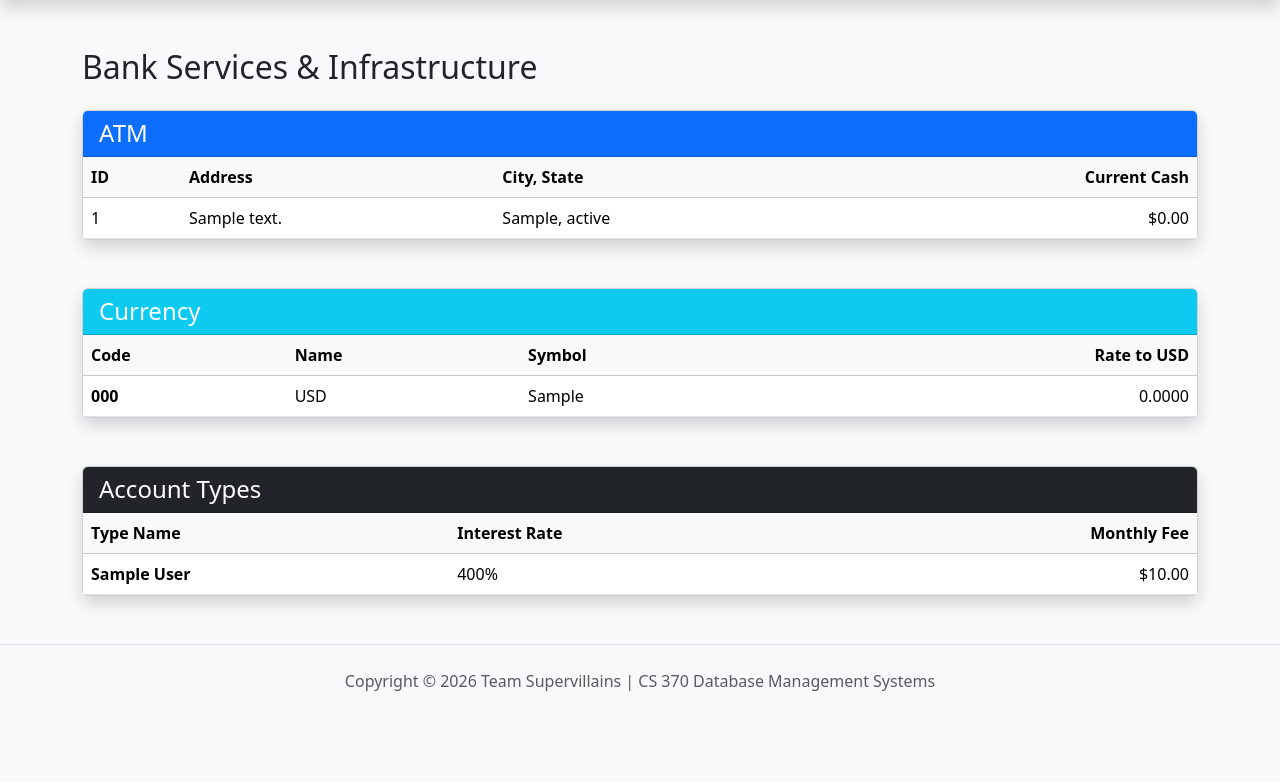
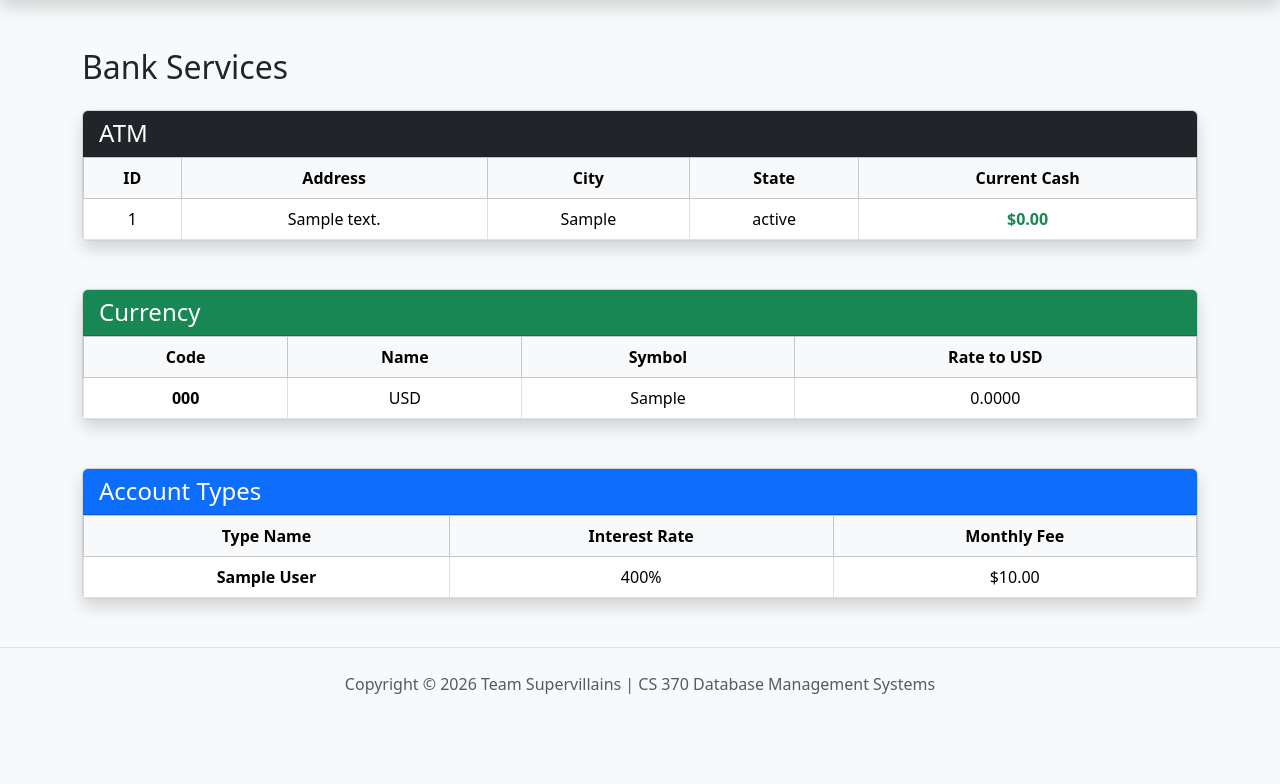
Before and after one commit to alomeli13/CS370-Online-Banking-Database, a PHP site: page /report1_services.php in a window 1280 px wide. Shown: the part 56-840 px from the top of the page. Before the commit the page ends 747 px from the top, so only its background shows below. Run offline with PHP 8.4, Linux system fonts and the light colour scheme; tables that the repository leaves empty or names only in its code hold one stand-in row (values such as "Sample post").

Commit message:
adjusted report 1 with text centering and gridlines
Signed-off-by: Destiny Abuwa <dabuwa@mail.bradley.edu>

```diff
--- a/_header.php
+++ b/_header.php
@@ -69,17 +69,18 @@
                     </a>
                     <ul class="dropdown-menu dropdown-menu-end shadow" aria-labelledby="navbarDropdown">
                         <li>
-                            <a class="dropdown-item <?php echo (isset($current_page) && $current_page == 'import1') ? 'active' : ''; ?>"
+                            <a class="dropdown-item <?php echo (isset($current_page) && $current_page == 'report1') ? 'active' : ''; ?>"
                                href="report1_services.php">1. Services Report</a>
                         </li>
                         <li>
-                            <a class="dropdown-item <?php echo (isset($current_page) && $current_page == 'import2') ? 'active' : ''; ?>"
+                            <a class="dropdown-item <?php echo (isset($current_page) && $current_page == 'report2') ? 'active' : ''; ?>"
                                href="report2_banking.php">2. Banking Report</a>
                         </li>
                         <li>
-                            <a class="dropdown-item <?php echo (isset($current_page) && $current_page == 'import3') ? 'active' : ''; ?>"
+                            <a class="dropdown-item <?php echo (isset($current_page) && $current_page == 'report3') ? 'active' : ''; ?>"
                                href="report3_staff.php">3. Staff Report</a>
                         </li>
+
                     </ul>
                 </li>
             </ul>
--- a/report1_services.php
+++ b/report1_services.php
@@ -17,29 +17,31 @@ $acc_result = mysqli_query($conn, $acc_query);
 ?>
 
     <div class="container mt-5">
-        <h2 class="mb-4">Bank Services & Infrastructure</h2>
+        <h2 class="mb-4">Bank Services</h2>
 
         <div class="card shadow mb-5">
-            <div class="card-header bg-primary text-white">
+            <div class="card-header bg-dark text-white">
                 <h4 class="mb-0"><i class="bi bi-cash-stack"></i> ATM</h4>
             </div>
             <div class="table-responsive">
-                <table class="table table-hover mb-0">
+                <table class="table table-bordered table-hover mb-0">
                     <thead class="table-light">
                     <tr>
-                        <th>ID</th>
-                        <th>Address</th>
-                        <th>City, State</th>
-                        <th class="text-end">Current Cash</th>
+                        <th class="text-center">ID</th>
+                        <th class="text-center">Address</th>
+                        <th class="text-center">City</th>
+                        <th class="text-center">State</th>
+                        <th class="text-center">Current Cash</th>
                     </tr>
                     </thead>
                     <tbody>
                     <?php while($atm = mysqli_fetch_assoc($atm_result)): ?>
                         <tr>
-                            <td><?php echo $atm['ATMID']; ?></td>
-                            <td><?php echo $atm['StreetAddress']; ?></td>
-                            <td><?php echo $atm['City'] . ", " . $atm['State']; ?></td>
-                            <td class="text-end">$<?php echo number_format($atm['CurrentCash'], 2); ?></td>
+                            <td class="text-center"><?php echo $atm['ATMID']; ?></td>
+                            <td class="text-center"><?php echo $atm['StreetAddress']; ?></td>
+                            <td class="text-center"><?php echo $atm['City']; ?></td>
+                            <td class="text-center"><?php echo $atm['State']; ?></td>
+                            <td class="text-center text-success"><strong>$<?php echo number_format($atm['CurrentCash'], 2); ?><strong></strong></td>
                         </tr>
                     <?php endwhile; ?>
                     </tbody>
@@ -48,26 +50,26 @@ $acc_result = mysqli_query($conn, $acc_query);
         </div>
 
         <div class="card shadow mb-5">
-            <div class="card-header bg-info text-white">
+            <div class="card-header bg-success text-white">
                 <h4 class="mb-0"><i class="bi bi-currency-exchange"></i> Currency</h4>
             </div>
             <div class="table-responsive">
-                <table class="table table-hover mb-0">
+                <table class="table table-bordered table-hover mb-0">
                     <thead class="table-light">
                     <tr>
-                        <th>Code</th>
-                        <th>Name</th>
-                        <th>Symbol</th>
-                        <th class="text-end">Rate to USD</th>
+                        <th class="text-center">Code</th>
+                        <th class="text-center">Name</th>
+                        <th class="text-center">Symbol</th>
+                        <th class="text-center">Rate to USD</th>
                     </tr>
                     </thead>
                     <tbody>
                     <?php while($curr = mysqli_fetch_assoc($curr_result)): ?>
                         <tr>
-                            <td><strong><?php echo $curr['CurrencyCode']; ?></strong></td>
-                            <td><?php echo $curr['CurrencyName']; ?></td>
-                            <td><?php echo $curr['Symbol']; ?></td>
-                            <td class="text-end"><?php echo number_format($curr['ExchangeRateToUSD'], 4); ?></td>
+                            <td class="text-center"><strong><?php echo $curr['CurrencyCode']; ?></strong></td>
+                            <td class="text-center"><?php echo $curr['CurrencyName']; ?></td>
+                            <td class="text-center"><?php echo $curr['Symbol']; ?></td>
+                            <td class="text-center"><?php echo number_format($curr['ExchangeRateToUSD'], 4); ?></td>
                         </tr>
                     <?php endwhile; ?>
                     </tbody>
@@ -76,24 +78,24 @@ $acc_result = mysqli_query($conn, $acc_query);
         </div>
 
         <div class="card shadow mb-5">
-            <div class="card-header bg-dark text-white">
+            <div class="card-header bg-primary text-white">
                 <h4 class="mb-0"><i class="bi bi-piggy-bank"></i> Account Types</h4>
             </div>
             <div class="table-responsive">
-                <table class="table table-hover mb-0">
+                <table class="table table-bordered table-hover mb-0">
                     <thead class="table-light">
                     <tr>
-                        <th>Type Name</th>
-                        <th>Interest Rate</th>
-                        <th class="text-end">Monthly Fee</th>
+                        <th class="text-center">Type Name</th>
+                        <th class="text-center">Interest Rate</th>
+                        <th class="text-center">Monthly Fee</th>
                     </tr>
                     </thead>
                     <tbody>
                     <?php while($acc = mysqli_fetch_assoc($acc_result)): ?>
                         <tr>
-                            <td><strong><?php echo $acc['TypeName']; ?></strong></td>
-                            <td><?php echo ($acc['InterestRate'] * 100); ?>%</td>
-                            <td class="text-end">$<?php echo number_format($acc['MonthlyFee'], 2); ?></td>
+                            <td class="text-center"><strong><?php echo $acc['TypeName']; ?></strong></td>
+                            <td class="text-center"><?php echo ($acc['InterestRate'] * 100); ?>%</td>
+                            <td class="text-center">$<?php echo number_format($acc['MonthlyFee'], 2); ?></td>
                         </tr>
                     <?php endwhile; ?>
                     </tbody>
```
